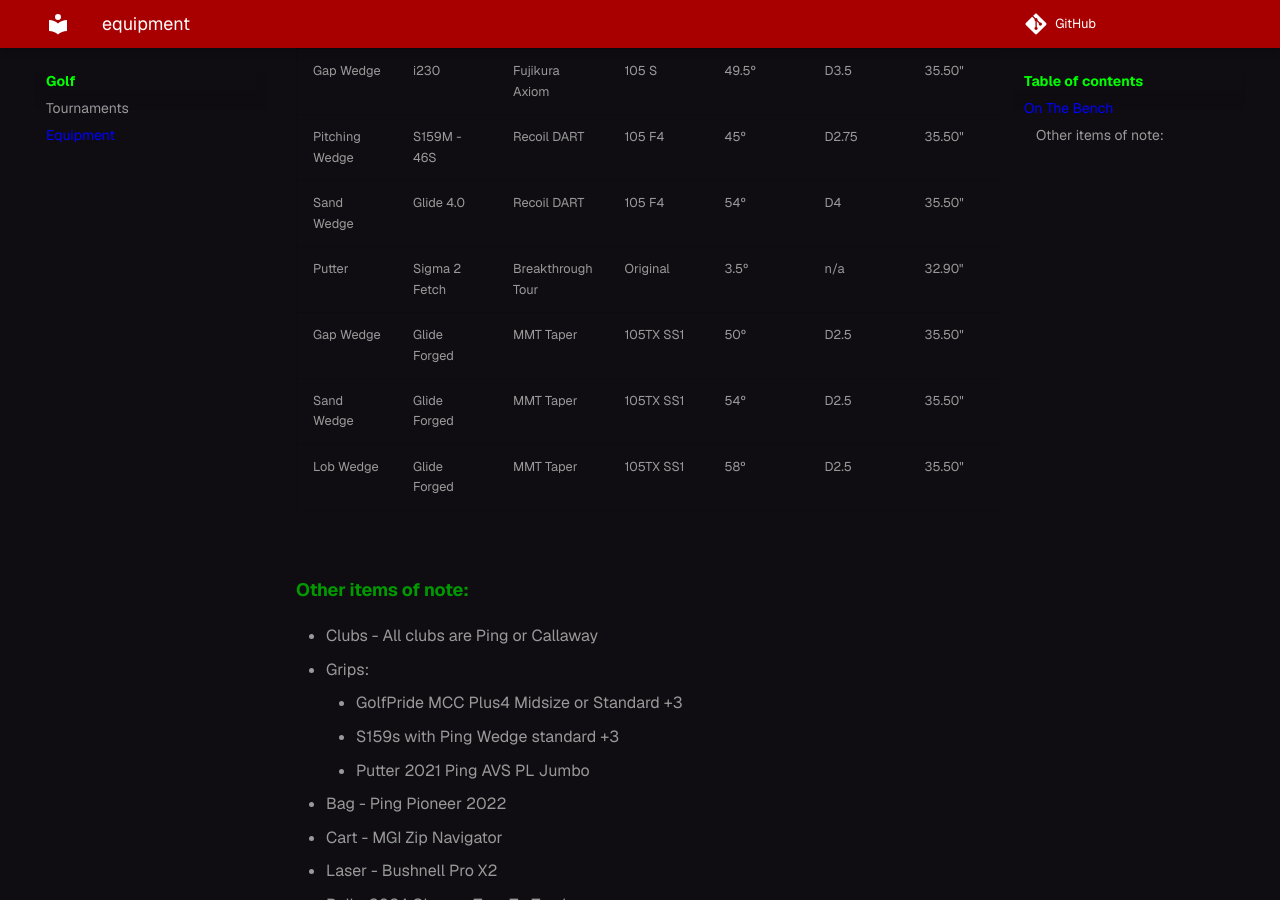
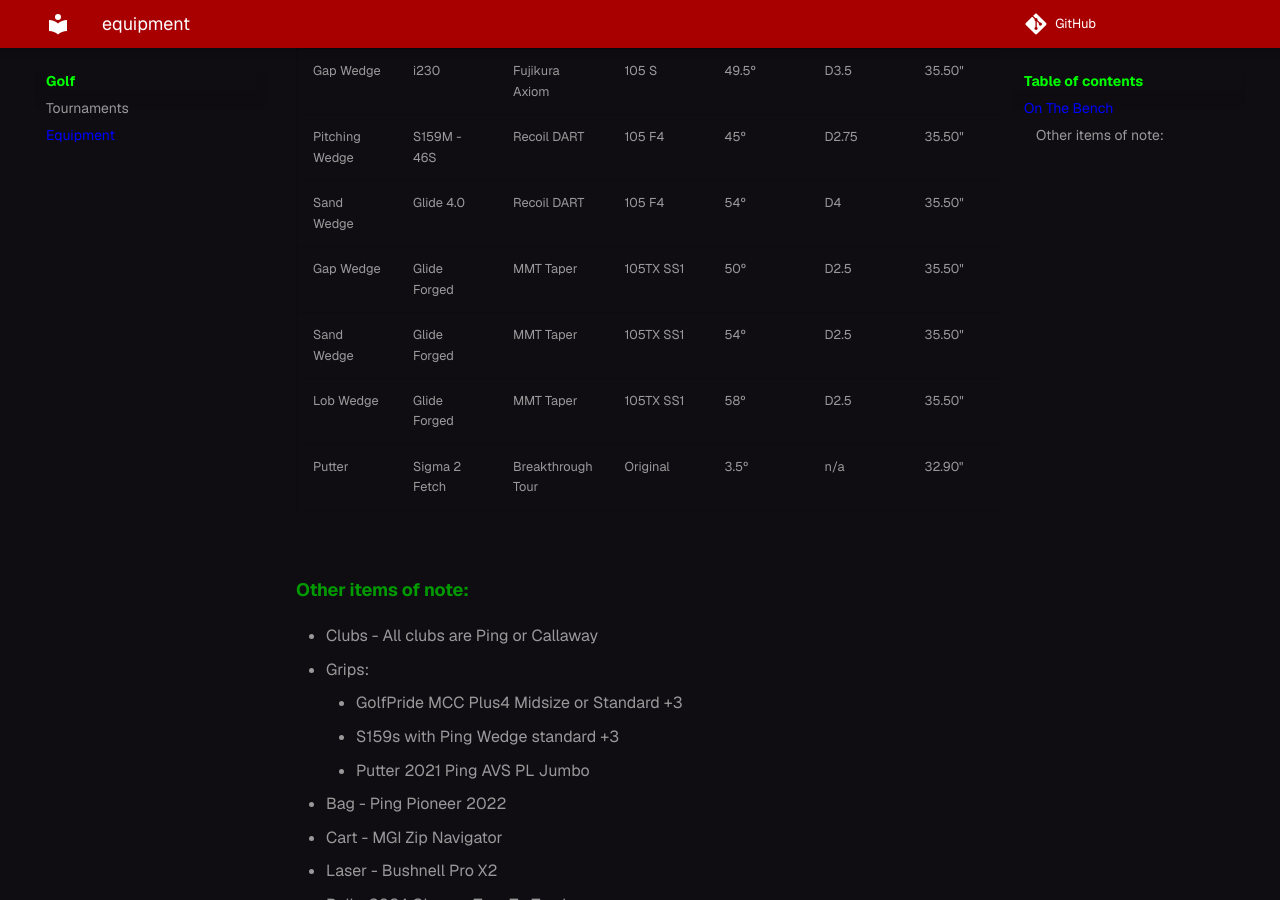
Before and after one commit to matchavez/matchavez.github.io, an MkDocs documentation site: the page built from docs/golf/equipment.md, in a window 1280 px wide and 900 px high, scrolled down 1808 px. Built offline with MkDocs 1.6.1 and Material for MkDocs 9.7.7, drawn with Linux system fonts in a browser that asks for light colours; comment, search, counter and statistics services are not loaded; some of the changed lines change nothing that is shown.

Commit message:
[PUBLISHER] Merge #92

```diff
--- a/docs/golf/equipment.md
+++ b/docs/golf/equipment.md
@@ -6,9 +6,9 @@
 # _WITB_
 | Club           | Model             | Shaft             | Detail   | Loft  | SW    | Length |
 | -------------- | ----------------- | ----------------- | -------- | ----- | ----- | ------ |
-| Driver         | Ai Smoke Max 10.5 | Graphite Design   | UB 6S    | 11.5º | D7    | 45.50" |
+| Driver         | Ai Smoke Max 10.5 | Graphite Design   | UB 6S    | 11.5º | D2    | 45.50" |
 | Fairway        | Ai Smoke ♢♢♢  15  | Graphite Design   | XC 6S    | 16º   | D2    | 43.25" |
-| Hybrid         | G430 19           | Hzrdus Smoke Red  | 80 6.0   | 18º   | D2    | 40.25" |
+| Hybrid         | G430 19           | Hzrdus Smoke Red  | 80 6.0   | 19º   | D2    | 40.25" |
 | 4-Iron         | i530              | Fujikura Axiom    | 105 S    | 19º   | D2    | 38.88" |
 | 5-Iron         | i230              | Fujikura Axiom    | 105 S    | 25º   | D2    | 38.25" |
 | 6-Iron         | Blueprint S       | Fujikura Axiom    | 105 S    | 29º   | D2    | 37.50" |
@@ -35,10 +35,10 @@
 | Gap Wedge      | i230              | Fujikura Axiom    | 105 S          | 49.5º | D3.5  | 35.50" |
 | Pitching Wedge | S159M - 46S       | Recoil DART       | 105 F4         | 45º   | D2.75 | 35.50" |
 | Sand Wedge     | Glide 4.0         | Recoil DART       | 105 F4         | 54º   | D4    | 35.50" |
-| Putter         | Sigma 2 Fetch     | Breakthrough Tour | Original       | 3.5º  | n/a   | 32.90" |
 | Gap Wedge      | Glide Forged      | MMT Taper         | 105TX SS1      | 50º   | D2.5  | 35.50" |
 | Sand Wedge     | Glide Forged      | MMT Taper         | 105TX SS1      | 54º   | D2.5  | 35.50" |
 | Lob Wedge      | Glide Forged      | MMT Taper         | 105TX SS1      | 58º   | D2.5  | 35.50" |
+| Putter         | Sigma 2 Fetch     | Breakthrough Tour | Original       | 3.5º  | n/a   | 32.90" |
 
 
 ---
```
